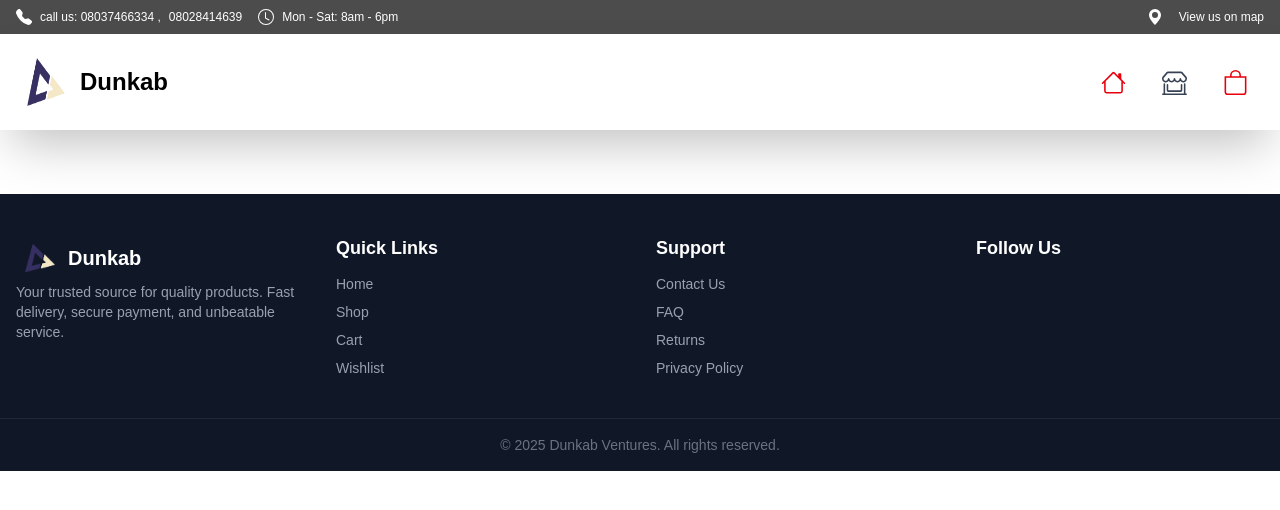
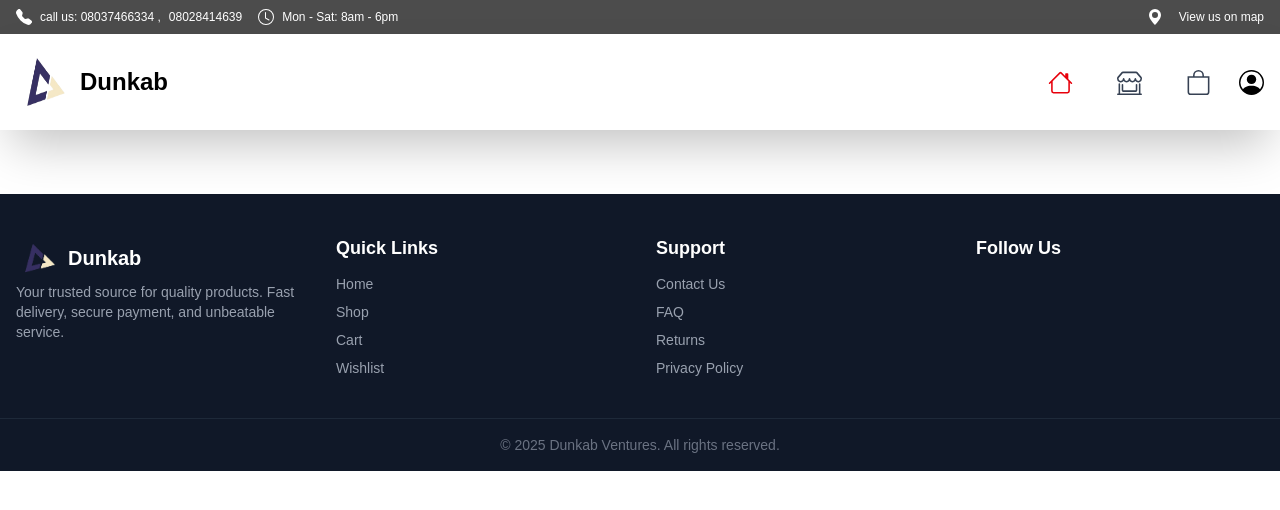
Before and after one commit to onlybolu/dunkab-ventures-ecommerce, a Next.js app: page / in a window 1280 px wide. Shown: the top 510 px of the page. Built offline with nearby package versions, Linux system fonts and the light colour scheme.

Commit message:
new update

```diff
--- a/components/header.jsx
+++ b/components/header.jsx
@@ -5,6 +5,7 @@ import Navbar from "./nav";
 import { usePathname } from "next/navigation";
 import { useEffect, useState } from "react";
 import Profile from "./profile";
+import Image from "next/image";
 
 const Header = () => {
   const pathname = usePathname();
@@ -49,7 +50,7 @@ const Header = () => {
         </div>
 
         {/* Desktop Navbar */}
-        <div className="md:flex hidden items-center gap-1">
+        <div className="md:flex hidden items-center gap-3">
           {Navbar.map((item) => (
             <Link
               key={item.id}
@@ -61,9 +62,10 @@ const Header = () => {
               {item.icon}
             </Link>
           ))}
+          <Profile hidden={false} md={true} />
         </div>
         {/* Profile Icon */}
-        <Profile hidden={true} />
+        <Profile hidden={true} md={false}/>
 
       </div>
 
@@ -74,7 +76,7 @@ const Header = () => {
         isMenuOpen ? "translate-x-0" : "translate-x-full"
       }`}>
       <div
-        className={`fixed top-0 left-0 h-full w-64 bg-white shadow-2xl transform transition-transform duration-300 ${
+        className={`fixed top-0 left-0 h-full w-84 bg-white shadow-2xl transform transition-transform duration-300 ${
           isMenuOpen ? "translate-x-0" : "translate-x-full"
         }`}
       >
@@ -99,6 +101,9 @@ const Header = () => {
           </svg>
         </button>
         </div>
+        <div>
+          <Image src={"/ads.png"} alt="Ads" width={300} height={100} className="w-full h-40 object-cover rounded-lg shadow-md mt-4" />
+        </div>
         <ul className="flex flex-col gap-4 items-start pt-15 px-4">
           {Navbar.map((item) => (
             <li key={item.id} className="w-full">
--- a/components/nav.js
+++ b/components/nav.js
@@ -18,7 +18,7 @@ const Navbar = [
     {
         id:3,
         name: 'Cart',
-        link: '/',
+        link: '/cart',
         icon : <svg xmlns="http://www.w3.org/2000/svg" width="25" height="25" fill="currentColor" className="bi bi-bag" viewBox="0 0 16 16">
         <path d="M8 1a2.5 2.5 0 0 1 2.5 2.5V4h-5v-.5A2.5 2.5 0 0 1 8 1m3.5 3v-.5a3.5 3.5 0 1 0-7 0V4H1v10a2 2 0 0 0 2 2h10a2 2 0 0 0 2-2V4zM2 5h12v9a1 1 0 0 1-1 1H3a1 1 0 0 1-1-1z"/>
       </svg>
--- a/components/profile.jsx
+++ b/components/profile.jsx
@@ -1,6 +1,6 @@
-const Profile = ({hidden}) => {
+const Profile = ({hidden, md}) => {
   return (
-    <div className={`${hidden ? "block" : "hidden"} md:hidden`}>
+    <div className={`${hidden ? "block" : "hidden"} ${md ? "md:block" : "md:hidden"}`}>
       <svg
         xmlns="http://www.w3.org/2000/svg"
         width="25"
--- a/src/app/(dashboard)/page.js
+++ b/src/app/(dashboard)/page.js
@@ -2,6 +2,7 @@
 
 import Link from "next/link";
 import { useEffect, useState } from "react";
+
 
 
 export default function LandingPage() {
--- a/src/app/layout.js
+++ b/src/app/layout.js
@@ -13,8 +13,8 @@ const geistMono = Geist_Mono({
 });
 
 export const metadata = {
-  title: "Create Next App",
-  description: "Generated by create next app",
+  title: "Dunkab Ventures",
+  description: "At Dunkab, we specialized in providing high quality America coolers, Stylish bags, Unique Souvenirs & Kitchen sets",
 };
 
 export default function RootLayout({ children }) {
```
Also changed, not shown: components/scrollmove.jsx (added), public/ads.png (added).
